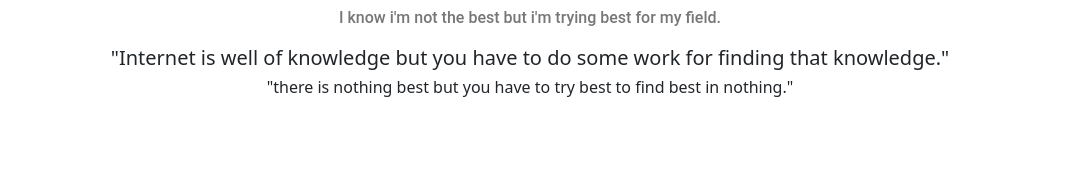
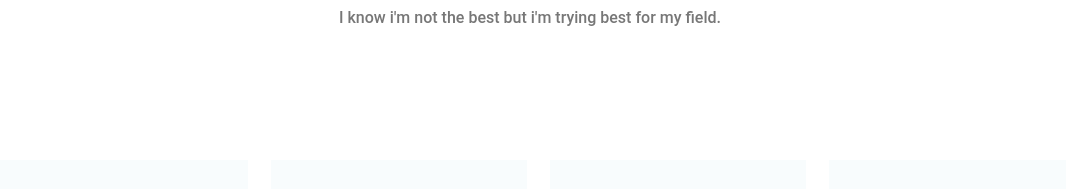
Before and after one commit to rohitdhimxn/rohitdhiman, a plain HTML site: page index.html in a window 1280 px wide. Shown: the part 1677-1866 px from the top of the page, without its empty margins (110-1176 px from the left). Drawn offline with nearby package versions, Linux system fonts and the light colour scheme.

Commit message:
Update index.html

```diff
--- a/index.html
+++ b/index.html
@@ -155,8 +155,7 @@ This website is built in html&css itself.Thanking you for giving time to read th
                     <h1 class="text-uppercase title-text">My Skills</h1>
                     <p class="para">
                     I know i'm not the best but i'm trying best for my field.
-                    <h5>"Internet is well of knowledge but you have to do some work for finding that knowledge."</h5>
-                    <h6>"there is nothing best but you have to try best to find best in nothing."</h6>
+
                     </p>
                 </div>
             </div>
```
